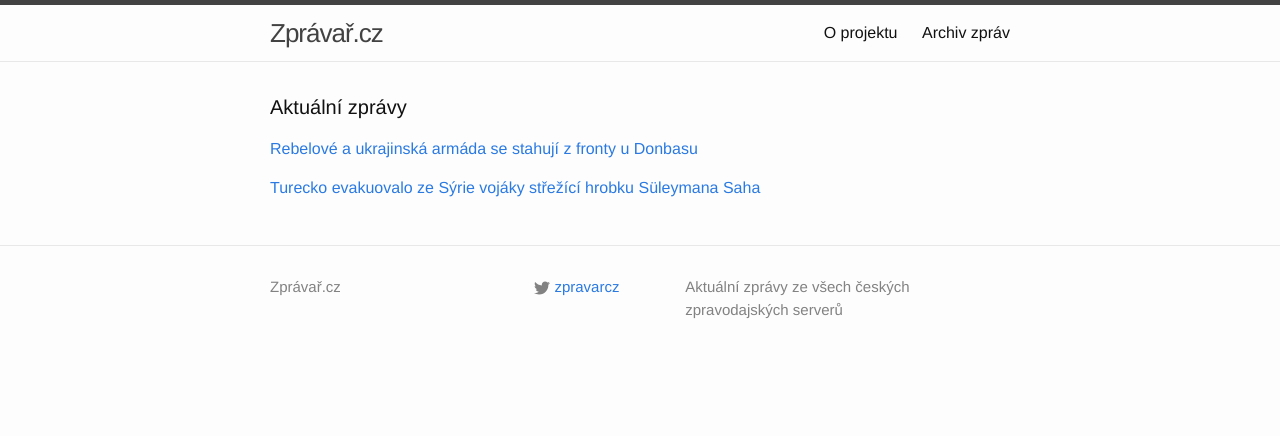
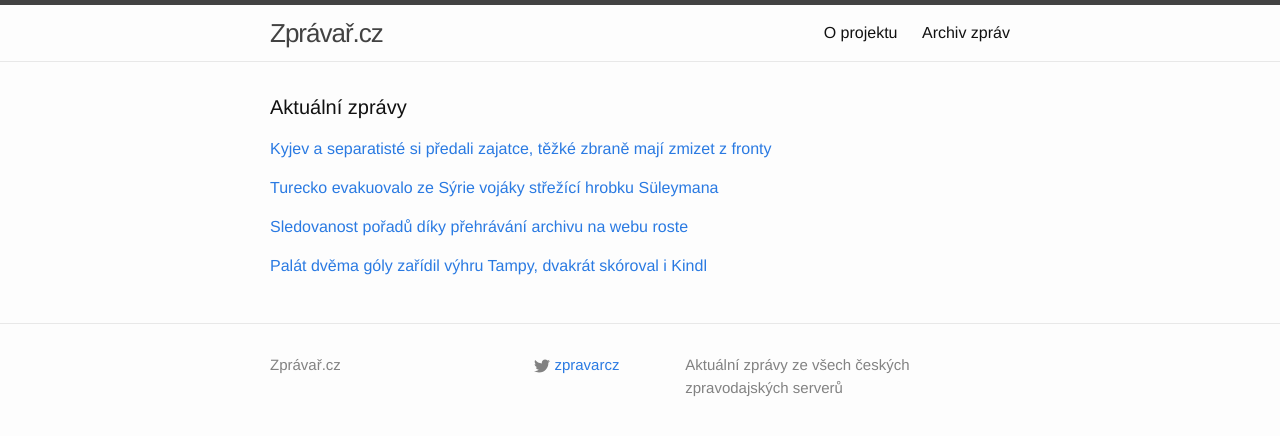
Before and after one commit to adliska/zpravar, a Jekyll site: the page built from index.html, in a window 1280 px wide. Shown: the top 436 px of the page. Built offline with Jekyll 4.4.1, drawn with Linux system fonts in a browser that asks for light colours.

Commit message:
zpravar news update

```diff
--- a/index.html
+++ b/index.html
@@ -5,9 +5,11 @@ layout: default
 <div class="home">
     <h1 class="page-heading">Aktuální zprávy</h1>
 
-<p><a href="javascript:;" onclick="toggle_visibility('zpravy0')">Rebelové a ukrajinská armáda se stahují z fronty u Donbasu </a></p>
+<p><a href="javascript:;" onclick="toggle_visibility('zpravy0')">Kyjev a separatisté si předali zajatce, těžké zbraně mají zmizet z fronty</a></p>
 <div id="zpravy0" style="display:none">
 <ul>
+<li><a href=http://zpravy.idnes.cz/vymena-zajatcu-na-ukrajine-a-stazeni-tezkych-zbrani-fy0-/zahranicni.aspx?c=A150222_070222_zahranicni_cen>Kyjev a separatisté si předali zajatce, těžké zbraně mají zmizet z fronty - zpravy.idnes.cz</a></li>
+<li><a href=http://www.ceskatelevize.cz/ct24/svet/302508-rebelove-i-armada-zacnou-z-ukrajinske-fronty-stahovat-tezke-zbrane/>Rebelové i armáda začnou z ukrajinské fronty stahovat těžké zbraně - www.ceskatelevize.cz</a></li>
 <li><a href=http://www.lidovky.cz/z-fronty-v-donbasu-pry-dnes-zacne-stahovani-tezkych-zbrani-poi-/zpravy-svet.aspx?c=A150222_093610_ln_zahranici_mmu>Rebelové a ukrajinská armáda se stahují z fronty u Donbasu  - www.lidovky.cz</a></li>
 <li><a href=http://www.novinky.cz/zahranicni/evropa/362294-ukrajinska-armada-se-dohodla-se-separatisty-z-fronty-v-donbasu-se-zacnou-stahovat-tezke-zbrane.html>Ukrajinská armáda se dohodla se separatisty. Z fronty v Donbasu se začnou stahovat těžké zbraně - www.novinky.cz</a></li>
 <li><a href=http://www.ceskatelevize.cz/ct24/svet/302508-z-fronty-v-donbasu-dnes-zacne-stahovani-tezkych-zbrani/>Z fronty v Donbasu dnes začne stahování těžkých zbraní - www.ceskatelevize.cz</a></li>
@@ -21,12 +23,28 @@ layout: default
 <li><a href=http://zpravy.idnes.cz/vymena-zajatcu-na-ukrajine-d0b-/zahranicni.aspx?c=A150222_070222_zahranicni_cen>Ukrajina a separatisté z Luhanska si vyměnili téměř dvě stě zajatců - zpravy.idnes.cz</a></li>
 <li><a href=http://www.ceskenoviny.cz/zpravy/zpravy/ukrajinska-armada-a-separatiste-si-vymenili-191-zajatcu/1184297>Ukrajinská armáda a separatisté si vyměnili 191 zajatců - www.ceskenoviny.cz</a></li>
 </ul>
-</div><p><a href="javascript:;" onclick="toggle_visibility('zpravy1')">Turecko evakuovalo ze Sýrie vojáky střežící hrobku Süleymana Saha</a></p>
+</div><p><a href="javascript:;" onclick="toggle_visibility('zpravy1')">Turecko evakuovalo ze Sýrie vojáky střežící hrobku Süleymana</a></p>
 <div id="zpravy1" style="display:none">
 <ul>
+<li><a href=http://www.ceskatelevize.cz/ct24/svet/302507-turecko-evakuovalo-ze-syrie-vojaky-strezici-hrobku-suleymana/>Turecko evakuovalo ze Sýrie vojáky střežící hrobku Süleymana - www.ceskatelevize.cz</a></li>
+<li><a href=http://www.lidovky.cz/turecko-evakuovalo-ze-syrie-vojaky-strezici-hrobku-saha-sulajmana-1ff-/zpravy-svet.aspx?c=A150222_095143_ln_zahranici_mmu>Turecko vyslalo stovky vojáků na záchranu hrobky před Islámským státem  - www.lidovky.cz</a></li>
 <li><a href=http://www.ceskatelevize.cz/ct24/svet/302507-turecko-evakuovalo-ze-syrie-vojaky-strezici-hrobku-suleymana-saha/>Turecko evakuovalo ze Sýrie vojáky střežící hrobku Süleymana Saha - www.ceskatelevize.cz</a></li>
 <li><a href=http://zpravy.aktualne.cz/zahranici/turecko-stahlo-ze-syrie-vojaky-strezici-hrob-saha-sulajmana/r~a266f564ba6511e4a7d8002590604f2e/>Turecko stáhlo ze Sýrie vojáky střežící hrob šáha Sulajmána - zpravy.aktualne.cz</a></li>
 <li><a href=http://zpravy.idnes.cz/turecko-stahlo-vojaky-od-hrobky-saha-sulejmana-fl5-/zahranicni.aspx?c=A150222_080255_zahranicni_cen>Turecko stáhlo vojáky střežící hrobku šáha Sulejmana v Sýrii - zpravy.idnes.cz</a></li>
 <li><a href=http://www.ceskenoviny.cz/zpravy/zpravy/turecko-evakuovalo-ze-syrie-vojaky-strezici-hrobku-saha-sulajmana/1184307>Turecko evakuovalo ze Sýrie vojáky střežící hrobku šáha Sulajmána - www.ceskenoviny.cz</a></li>
 </ul>
+</div><p><a href="javascript:;" onclick="toggle_visibility('zpravy2')">Sledovanost pořadů díky přehrávání archivu na webu roste</a></p>
+<div id="zpravy2" style="display:none">
+<ul>
+<li><a href=http://www.denik.cz/ekonomika/sledovanost-poradu-diky-prehravani-archivu-na-webu-roste-20150222.html>Sledovanost pořadů díky přehrávání archivu na webu roste - www.denik.cz</a></li>
+<li><a href=http://www.financninoviny.cz/zpravodajstvi/zpravy/sledovanost-poradu-diky-webu-roste-az-o-desitky-procent/1184318>Sledovanost pořadů díky webu roste až o desítky procent - www.financninoviny.cz</a></li>
+<li><a href=http://domaci.ihned.cz/c1-63574190-internetovy-archiv-se-ct-vyplaci-sledovanost-roste-o-desitky-procent>Internetový archiv se ČT vyplácí. Sledovanost roste o desítky procent - domaci.ihned.cz</a></li>
+</ul>
+</div><p><a href="javascript:;" onclick="toggle_visibility('zpravy3')">Palát dvěma góly zařídil výhru Tampy, dvakrát skóroval i Kindl</a></p>
+<div id="zpravy3" style="display:none">
+<ul>
+<li><a href=http://www.tyden.cz/rubriky/sport/hokej/nhl/palat-dvema-goly-zaridil-vyhru-tampy-dvakrat-skoroval-i-kindl_334147.html>Palát dvěma góly zařídil výhru Tampy, dvakrát skóroval i Kindl - www.tyden.cz</a></li>
+<li><a href=http://www.sportovninoviny.cz/zpravy/palat-dvema-goly-zaridil-vyhru-tampy-dvakrat-skoroval-i-kindl/1184302>Palát dvěma góly zařídil výhru Tampy, dvakrát skóroval i Kindl - www.sportovninoviny.cz</a></li>
+<li><a href=http://www.rozhlas.cz/_zprava/v-nhl-zarili-dvougolovi-palat-a-kindl-trefilo-se-celkem-5-cechu--1458399>V NHL zářili dvougóloví Palát a Kindl. Trefilo se celkem 5 Čechů - www.rozhlas.cz</a></li>
+</ul>
 </div></div>
```
